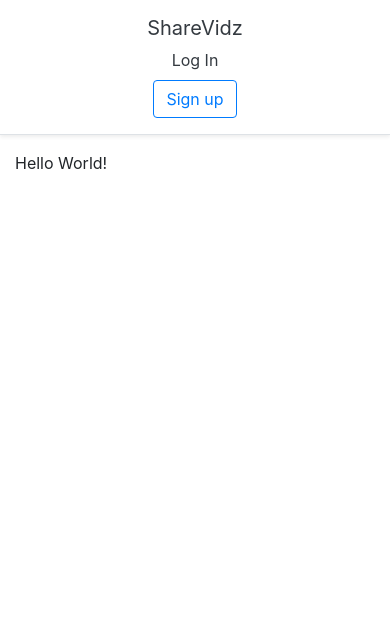
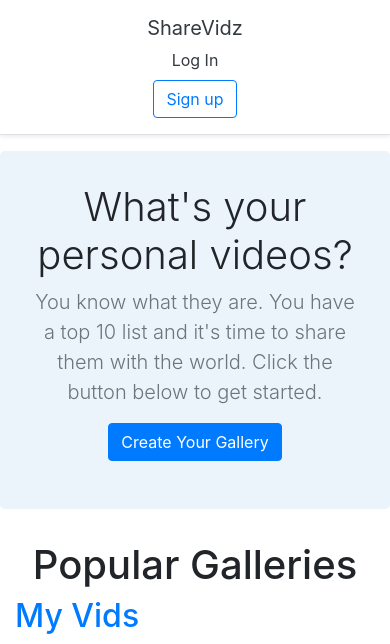
Before and after one commit to jrgraff/fullstack-fastapi, a Django app: page / in a window 390 px wide. Shown: the top 644 px of the page. Before the commit the page ends 169 px from the top, so only its background shows below. Run offline with Django 4.2, Linux system fonts and the light colour scheme; data comes from the database, SQL or seed files in the repository; both versions use the stored data as it was after the commit; some libraries are stand-ins or nearby versions.

Commit message:
feat: create homepage

```diff
--- a/django/sharevidz-project/gallery/templates/gallery/home.html
+++ b/django/sharevidz-project/gallery/templates/gallery/home.html
@@ -1,7 +1,54 @@
 {% extends 'gallery/base.html' %}
 
 {% block content %}
+<section class="jumbotron text-center">
+    <div class="container">
+        <h1 class="jumbotron-heading">What's your personal videos?</h1>
+        <p class="lead text-muted">You know what they are. You have a top 10 list and it's time to share them with the world. Click the button below to get started.</p>
+        <p>
+            <a href="{% url 'create_gallery' %}" class="btn btn-primary">Create Your Gallery</a>
+        </p>
+    </div>
+</section>
+
 <div class="container">
-    Hello World!
+    <h1 class="text-center">Popular Galleries</h1>
+    {% for gallery in popular_galleries %}
+    <h2><a href="{% url 'detail_gallery' gallery.id %}">{{ gallery.title }}</a></h2>
+    <div class="row">
+        {% for video in gallery.video_set.all %}
+        <div class="col-md-4 mt-3">
+            <div class="card mb-4 shadow-sm">
+                <iframe width="100%" height="225" src="https://www.youtube.com/embed/{{ video.youtube_id }}"
+                    frameborder="0" allow="accelerometer; autoplay; encrypted-media; gyroscope; picture-in-picture"
+                    allowfullscreen></iframe>
+                <div class="card-body">
+                    <p class="card-text">{{ video.title }}</p>
+                </div>
+            </div>
+        </div>
+        {% endfor %}
+    </div>
+    {% endfor %}
+
+    <h1 class="text-center">Recent Galleries</h1>
+    {% for gallery in recent_galleries %}
+    <h2><a href="{% url 'detail_gallery' gallery.id %}">{{ gallery.title }}</a></h2>
+    <div class="row">
+        {% for video in gallery.video_set.all %}
+        <div class="col-md-4 mt-3">
+            <div class="card mb-4 shadow-sm">
+                <iframe width="100%" height="225" src="https://www.youtube.com/embed/{{ video.youtube_id }}"
+                    frameborder="0" allow="accelerometer; autoplay; encrypted-media; gyroscope; picture-in-picture"
+                    allowfullscreen></iframe>
+                <div class="card-body">
+                    <p class="card-text">{{ video.title }}</p>
+                </div>
+            </div>
+        </div>
+        {% endfor %}
+    </div>
+    {% endfor %}
+
 </div>
 {% endblock %}
--- a/django/sharevidz-project/gallery/views.py
+++ b/django/sharevidz-project/gallery/views.py
@@ -14,7 +14,9 @@ import requests
 YOUTUBE_API_KEY = 'AIzaSyDQlLxz7q__97njJGToO0aky4hggZYdpnY'
 
 def home(request):
-    return render(request, 'gallery/home.html')
+    recent_galleries = Gallery.objects.all().order_by('-id')[:3]
+    popular_galleries = [Gallery.objects.get(pk=2)]
+    return render(request, 'gallery/home.html', {'recent_galleries': recent_galleries, 'popular_galleries': popular_galleries})
 
 
 def dashboard(request):
@@ -83,8 +85,8 @@ class CreateGallery(generic.CreateView):
 
     def form_valid(self, form):
         form.instance.user = self.request.user
-        super(CreateGallery, self).form_valid(form)
-        return redirect('home')
+        test = super(CreateGallery, self).form_valid(form)
+        return redirect('dashboard')
 
 
 class DetailGallery(generic.DetailView):
```
Also changed, not shown: django/sharevidz-project/gallery/templates/gallery/create_gallery.html (+8 -1 lines), django/sharevidz-project/gallery/templates/gallery/detail_gallery.html (+20 -0 lines), django/sharevidz-project/gallery/templates/gallery/update_gallery.html (+9 -2 lines), django/sharevidz-project/db.sqlite3.
